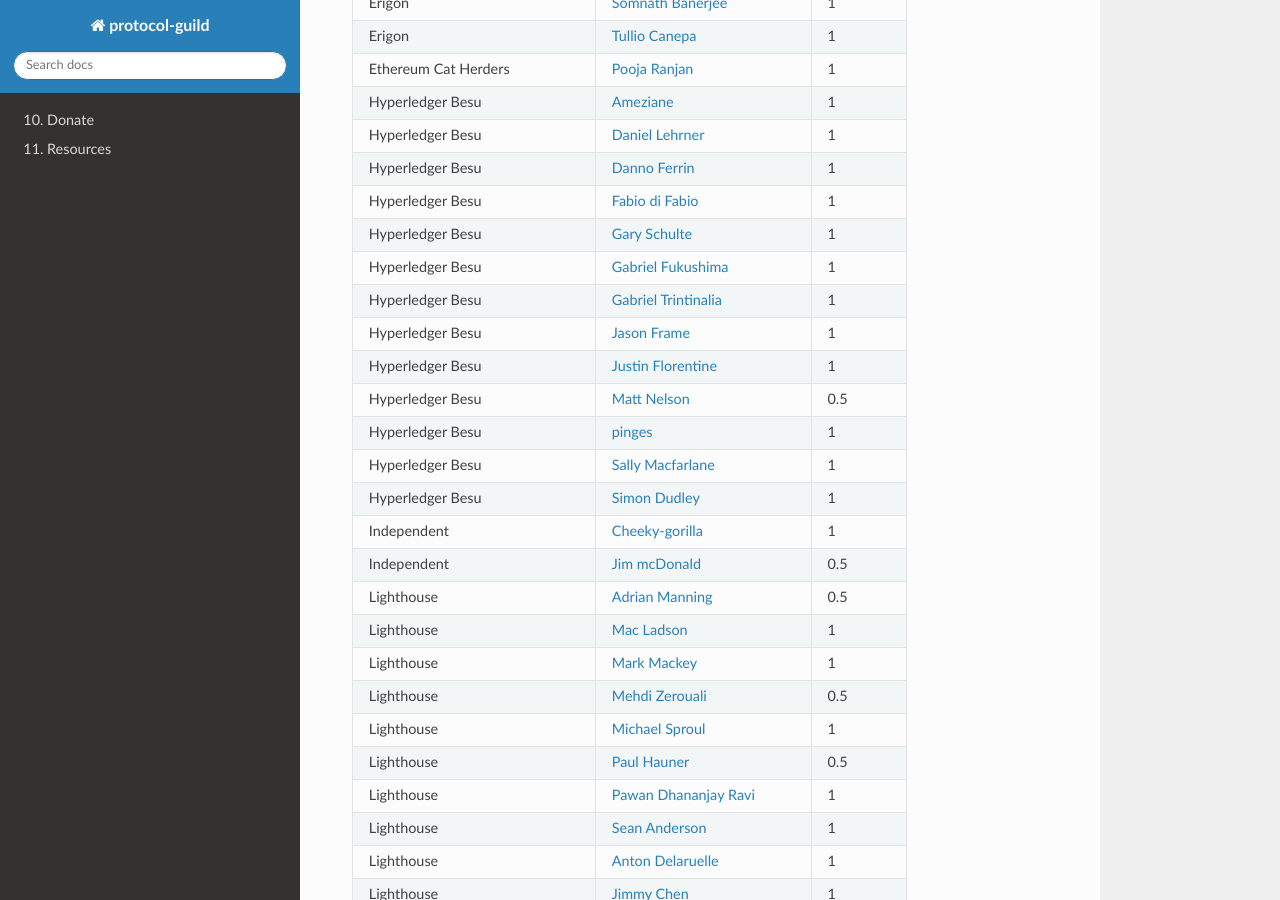
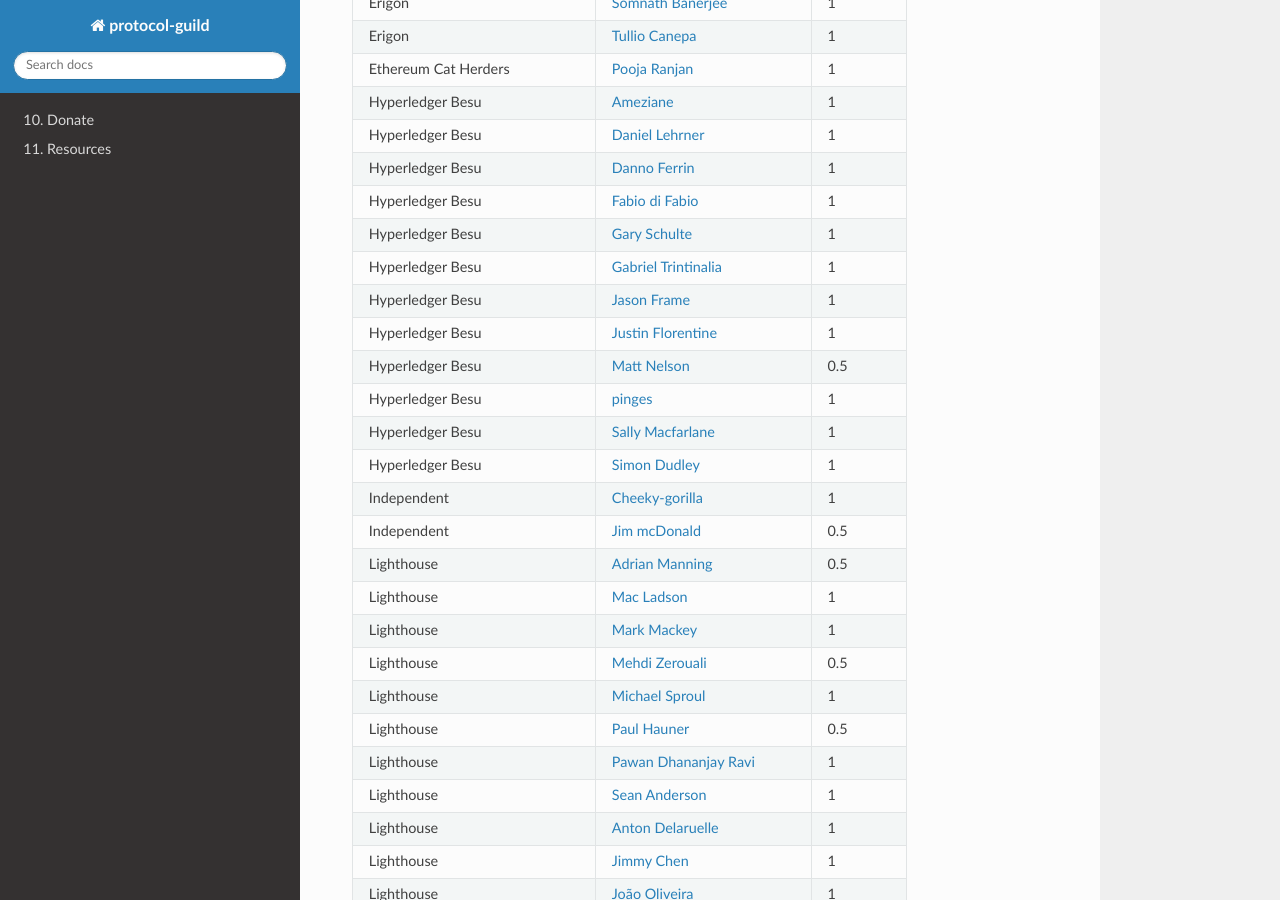
Before and after one commit to protocolguild/documentation, a Sphinx documentation site: the page built from docs/09-membership.md, in a window 1280 px wide and 900 px high, scrolled down 3948 px. Built offline with Sphinx 7.4.7 and the Read the Docs theme 2.0.0, drawn with Linux system fonts in a browser that asks for light colours; pages that are not in the unit, such as notebooks, are missing from menus; some of the changed text lies outside the part shown.

Commit message:
Update team

```diff
--- a/docs/09-membership.md
+++ b/docs/09-membership.md
@@ -128,7 +128,6 @@
  | Hyperledger Besu | [Danno Ferrin](https://github.com/shemnon/) | 1 |
  | Hyperledger Besu | [Fabio di Fabio](https://github.com/fab-10/) | 1 |
  | Hyperledger Besu | [Gary Schulte](https://github.com/garyschulte/) | 1 |
- | Hyperledger Besu | [Gabriel Fukushima](https://github.com/gfukushima/) | 1 |
  | Hyperledger Besu | [Gabriel Trintinalia](https://github.com/Gabriel-Trintinalia/) | 1 |
  | Hyperledger Besu | [Jason Frame](https://github.com/jframe/) | 1 |
  | Hyperledger Besu | [Justin Florentine](https://github.com/jflo/) | 1 |
```
Also changed, not shown: other parts of docs/09-membership.md (+1 -0 lines).
